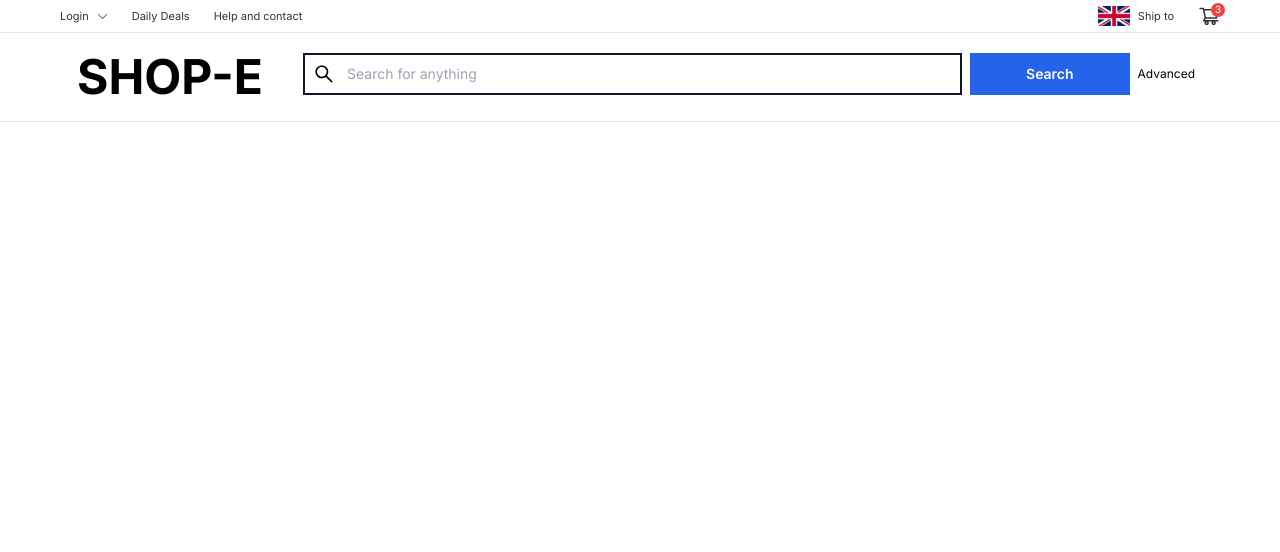
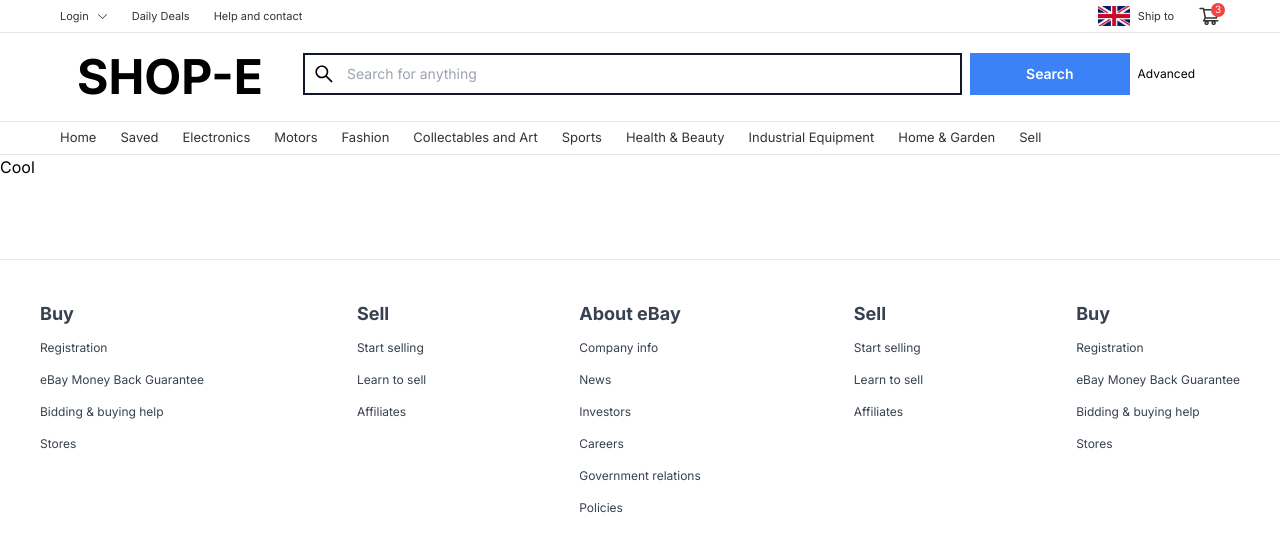
Before and after one commit to Jeffansah/Shop-E, a Next.js app: page / in a window 1280 px wide. Shown: the top 552 px of the page. Built offline with nearby package versions, Linux system fonts and the light colour scheme.

Commit message:
Submenu and footer ui added

```diff
--- a/app/layouts/MainLayout.js
+++ b/app/layouts/MainLayout.js
@@ -1,6 +1,8 @@
 "use client";
 
+import Footer from "./components/Footer";
 import MainHeader from "./components/MainHeader";
+import SubMenu from "./components/SubMenu";
 import TopMenu from "./components/TopMenu";
 
 const MainLayout = ({ children }) => {
@@ -9,6 +11,9 @@
       <div id="Mainlayout" className="min-w-[1050px] max-w-[1300px] mx-auto">
         <TopMenu />
         <MainHeader />
+        <SubMenu />
+        {children}
+        <Footer />
       </div>
     </>
   );
--- /dev/null
+++ b/app/layouts/components/Footer.jsx
@@ -0,0 +1,69 @@
+"use client";
+
+const Footer = () => {
+  // footerData.js
+
+  const footerData = [
+    {
+      title: "Buy",
+      links: [
+        "Registration",
+        "eBay Money Back Guarantee",
+        "Bidding & buying help",
+        "Stores",
+      ],
+    },
+    {
+      title: "Sell",
+      links: ["Start selling", "Learn to sell", "Affiliates"],
+    },
+    {
+      title: "About eBay",
+      links: [
+        "Company info",
+        "News",
+        "Investors",
+        "Careers",
+        "Government relations",
+        "Policies",
+      ],
+    },
+    {
+      title: "Sell",
+      links: ["Start selling", "Learn to sell", "Affiliates"],
+    },
+    {
+      title: "Buy",
+      links: [
+        "Registration",
+        "eBay Money Back Guarantee",
+        "Bidding & buying help",
+        "Stores",
+      ],
+    },
+  ];
+
+  return (
+    <>
+      <div id="Footer" className="border-t mt-20 px-2">
+        <div className="flex items-baseline justify-between w-full mx-auto max-w-[1200px] py-10">
+          {footerData.map((section, index) => (
+            <ul className="text-gray-700" key={index}>
+              <li className="font-bold text-lg">{section.title}</li>
+              {section.links.map((link, linkIndex) => (
+                <li
+                  className="mt-2 py-1 text-xs hover:underline cursor-pointer"
+                  key={linkIndex}
+                >
+                  {link}
+                </li>
+              ))}
+            </ul>
+          ))}
+        </div>
+      </div>
+    </>
+  );
+};
+
+export default Footer;
--- a/app/layouts/components/MainHeader.jsx
+++ b/app/layouts/components/MainHeader.jsx
@@ -29,7 +29,7 @@
                         className="w-full placeholder:text-gray-400 text-sm pl-3 focus:outline-none"
                       />
                     </div>
-                    <button className="flex items-center bg-blue-600 text-sm font-semibold text-white p-[11px] ml-2 px-14">
+                    <button className="flex items-center bg-blue-500 text-sm font-semibold text-white p-[11px] ml-2 px-14">
                       Search
                     </button>
                     <div className="text-xs px-2 hover:text-blue-500 cursor-pointer">
--- /dev/null
+++ b/app/layouts/components/SubMenu.jsx
@@ -0,0 +1,41 @@
+"use client";
+
+const SubMenu = () => {
+  const menuItems = [
+    { id: 1, name: "Home" },
+    { id: 2, name: "Saved" },
+    { id: 3, name: "Electronics" },
+    { id: 4, name: "Motors" },
+    { id: 5, name: "Fashion" },
+    { id: 6, name: "Collectables and Art" },
+    { id: 7, name: "Sports" },
+    { id: 8, name: "Health & Beauty" },
+    { id: 9, name: "Industrial Equipment" },
+    { id: 10, name: "Home & Garden" },
+    { id: 11, name: "Sell" },
+  ];
+
+  return (
+    <>
+      <div id="SubMenu" className="border-b">
+        <div className="flex items-center justify-between w-full mx-auto max-w-[1200px]">
+          <ul
+            id="TopMenuLeft"
+            className="flex items-center text-[13px] text-[#333333] px-2 h-8"
+          >
+            {menuItems.map((item) => (
+              <li
+                key={item.id}
+                className="px-3 hover:text-blue-500 cursor-pointer"
+              >
+                {item.name}
+              </li>
+            ))}
+          </ul>
+        </div>
+      </div>
+    </>
+  );
+};
+
+export default SubMenu;
```
